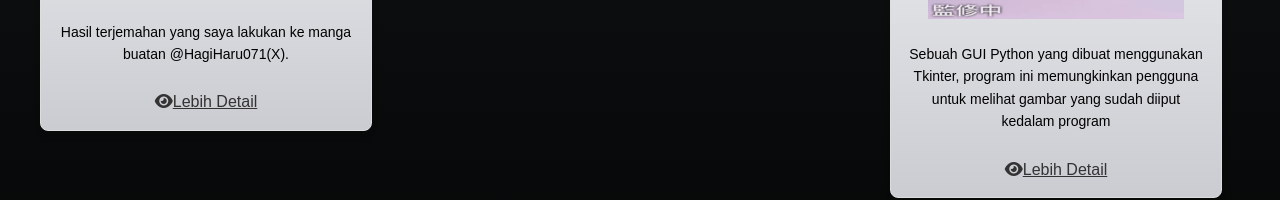
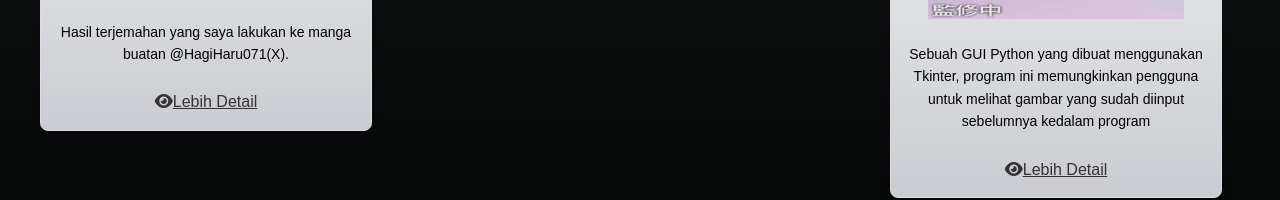
Before and after one commit to AstoraDESU/WebPortofolio_Rajendra-Prasastyo-Matram, a plain HTML site: page index.html in a window 1280 px wide. Shown: the part 1503-1703 px from the top of the page. Drawn offline with Linux system fonts and the light colour scheme.

Commit message:
Update index.html
Memperbaiki typo

```diff
--- a/index.html
+++ b/index.html
@@ -81,7 +81,7 @@
                         </div>
                         <div class="card">
                             <img src="image/GUI image viewer.png" alt="GUI Image viewer">
-                            <p>Sebuah GUI Python yang dibuat menggunakan Tkinter, program ini memungkinkan pengguna untuk melihat gambar yang sudah diiput kedalam program</p>
+                            <p>Sebuah GUI Python yang dibuat menggunakan Tkinter, program ini memungkinkan pengguna untuk melihat gambar yang sudah diinput sebelumnya kedalam program</p>
                             <a href="https://github.com/AstoraDESU/ImageViewer" class="button"  target="_blank" rel="noopener noreferrer"><i class="fas fa-eye"></i>Lebih Detail</a>
                         </div>
                     </div>
```
